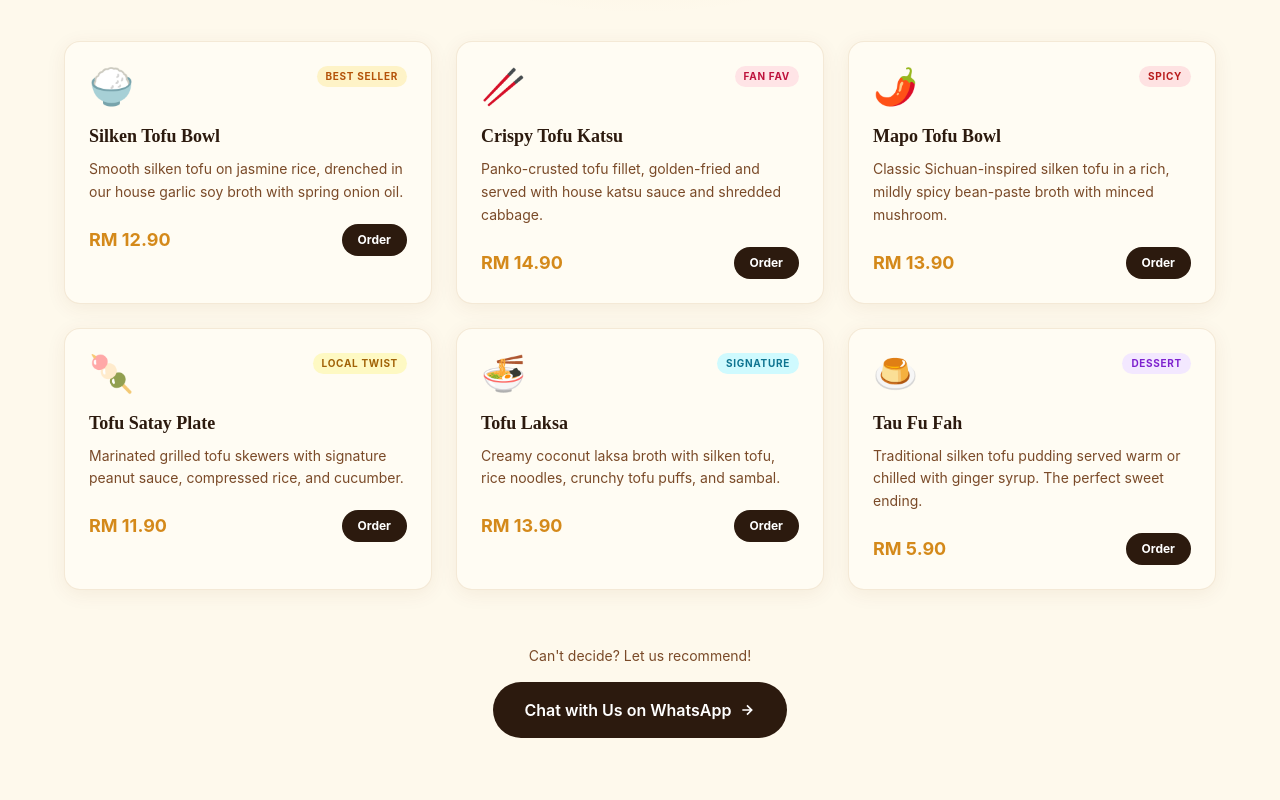
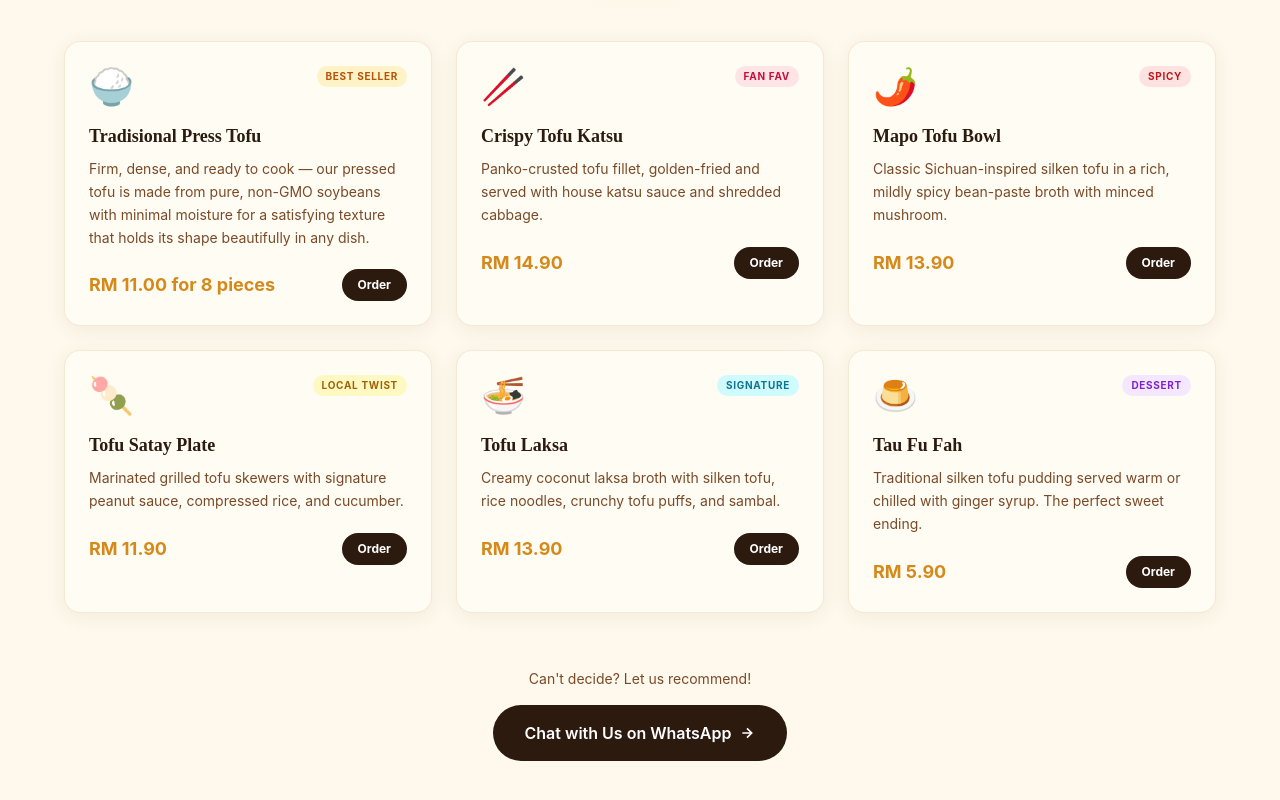
Before and after one commit to SenaLadz/tofuhauz, a Next.js app: page / in a window 1280 px wide. Shown: the part 1478-2278 px from the top of the page. Built offline with nearby package versions, Linux system fonts and the light colour scheme.

Commit message:
update: fix menu items and prices

```diff
--- a/pages/index.tsx
+++ b/pages/index.tsx
@@ -39,7 +39,7 @@ const T = {
       orderBtn:   'Order',
     },
     menu: [
-      { name:'Silken Tofu Bowl',  desc:'Smooth silken tofu on jasmine rice, drenched in our house garlic soy broth with spring onion oil.', price:'RM 12.90', badge:'Best Seller',  badgeColor:'bg-amber-100 text-amber-700',  emoji:'🍚' },
+      { name:'Tradisional Press Tofu',  desc:'Firm, dense, and ready to cook — our pressed tofu is made from pure, non-GMO soybeans with minimal moisture for a satisfying texture that holds its shape beautifully in any dish.', price:'RM 11.00 for 8 pieces', badge:'Best Seller',  badgeColor:'bg-amber-100 text-amber-700',  emoji:'🍚' },
       { name:'Crispy Tofu Katsu', desc:'Panko-crusted tofu fillet, golden-fried and served with house katsu sauce and shredded cabbage.',   price:'RM 14.90', badge:'Fan Fav',      badgeColor:'bg-rose-100 text-rose-700',    emoji:'🥢' },
       { name:'Mapo Tofu Bowl',    desc:'Classic Sichuan-inspired silken tofu in a rich, mildly spicy bean-paste broth with minced mushroom.',price:'RM 13.90', badge:'Spicy',        badgeColor:'bg-red-100 text-red-700',      emoji:'🌶️' },
       { name:'Tofu Satay Plate',  desc:'Marinated grilled tofu skewers with signature peanut sauce, compressed rice, and cucumber.',        price:'RM 11.90', badge:'Local Twist',  badgeColor:'bg-yellow-100 text-yellow-700',emoji:'🍡' },
@@ -104,7 +104,7 @@ const T = {
       orderBtn:   'Pesan',
     },
     menu: [
-      { name:'Mangkuk Tauhu Sutera',  desc:'Tauhu sutera lembut di atas nasi melati, disiram dengan kuah soya bawang putih istimewa dan minyak bawang spring.',   price:'RM 12.90', badge:'Terlaris',        badgeColor:'bg-amber-100 text-amber-700',  emoji:'🍚' },
+      { name:'Tauhu Press Tradisional',  desc:'Padat, kenyal, dan sedia untuk dimasak — tauhu press kami diperbuat daripada kacang soya tulen tanpa GMO dengan kandungan air yang rendah, menghasilkan tekstur yang memuaskan dan mengekalkan bentuknya dengan sempurna dalam setiap hidangan.',   price:'RM 11.00 untuk 8 ketul', badge:'Terlaris',        badgeColor:'bg-amber-100 text-amber-700',  emoji:'🍚' },
       { name:'Tauhu Katsu Rangup',    desc:'Fillet tauhu bersalut panko, digoreng emas dan dihidangkan dengan sos katsu istimewa dan kobis hiris.',                 price:'RM 14.90', badge:'Kegemaran',       badgeColor:'bg-rose-100 text-rose-700',    emoji:'🥢' },
       { name:'Mangkuk Mapo Tauhu',    desc:'Tauhu sutera klasik ilham Sichuan dalam kuah pasta kacang yang kaya dan sedikit pedas dengan cendawan cincang.',       price:'RM 13.90', badge:'Pedas',           badgeColor:'bg-red-100 text-red-700',      emoji:'🌶️' },
       { name:'Pinggan Satay Tauhu',   desc:'Cucuk tauhu panggang marinated dengan sos kacang istimewa, nasi mampat, dan timun.',                                    price:'RM 11.90', badge:'Sentuhan Tempatan',badgeColor:'bg-yellow-100 text-yellow-700',emoji:'🍡' },
```
